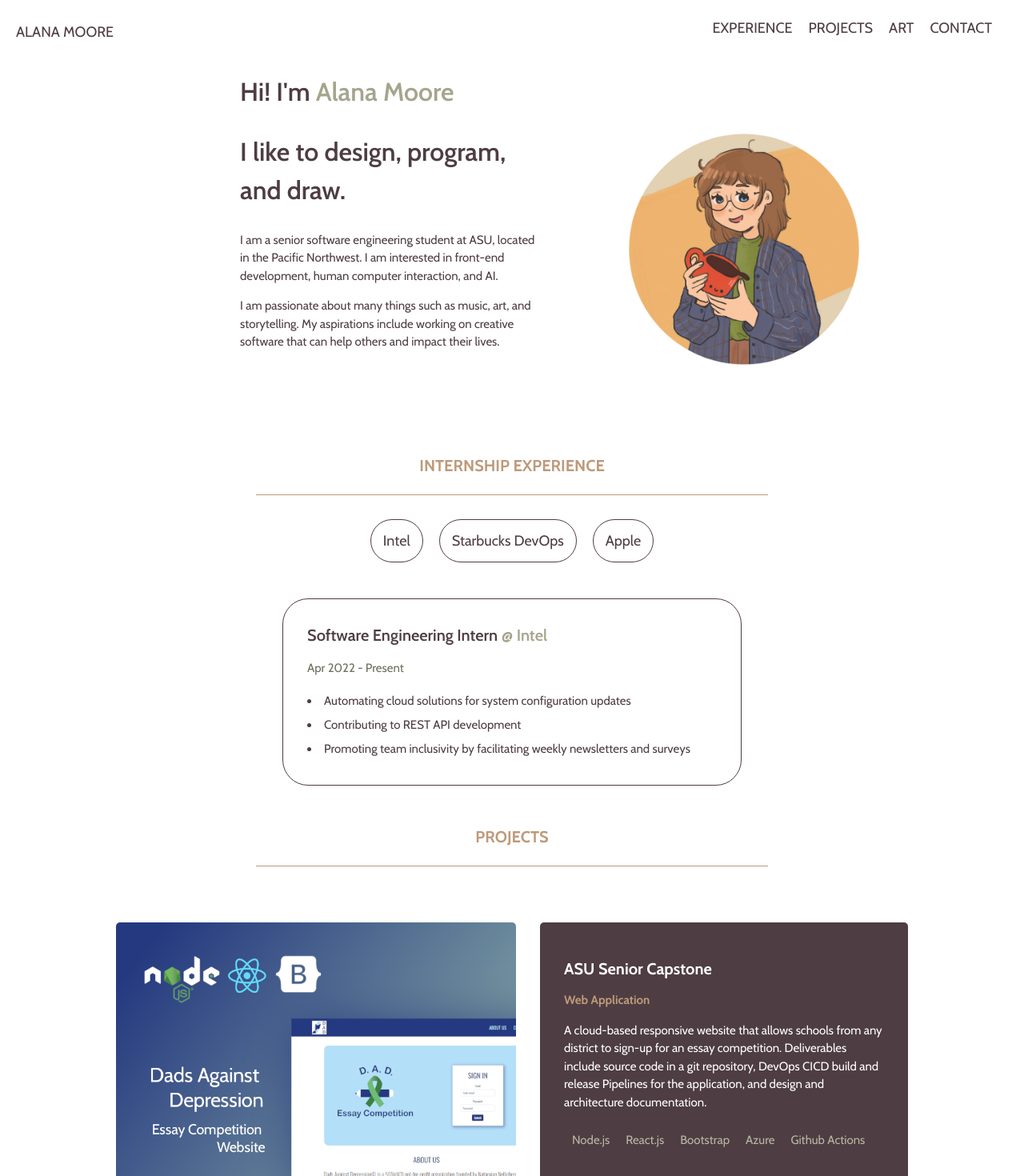
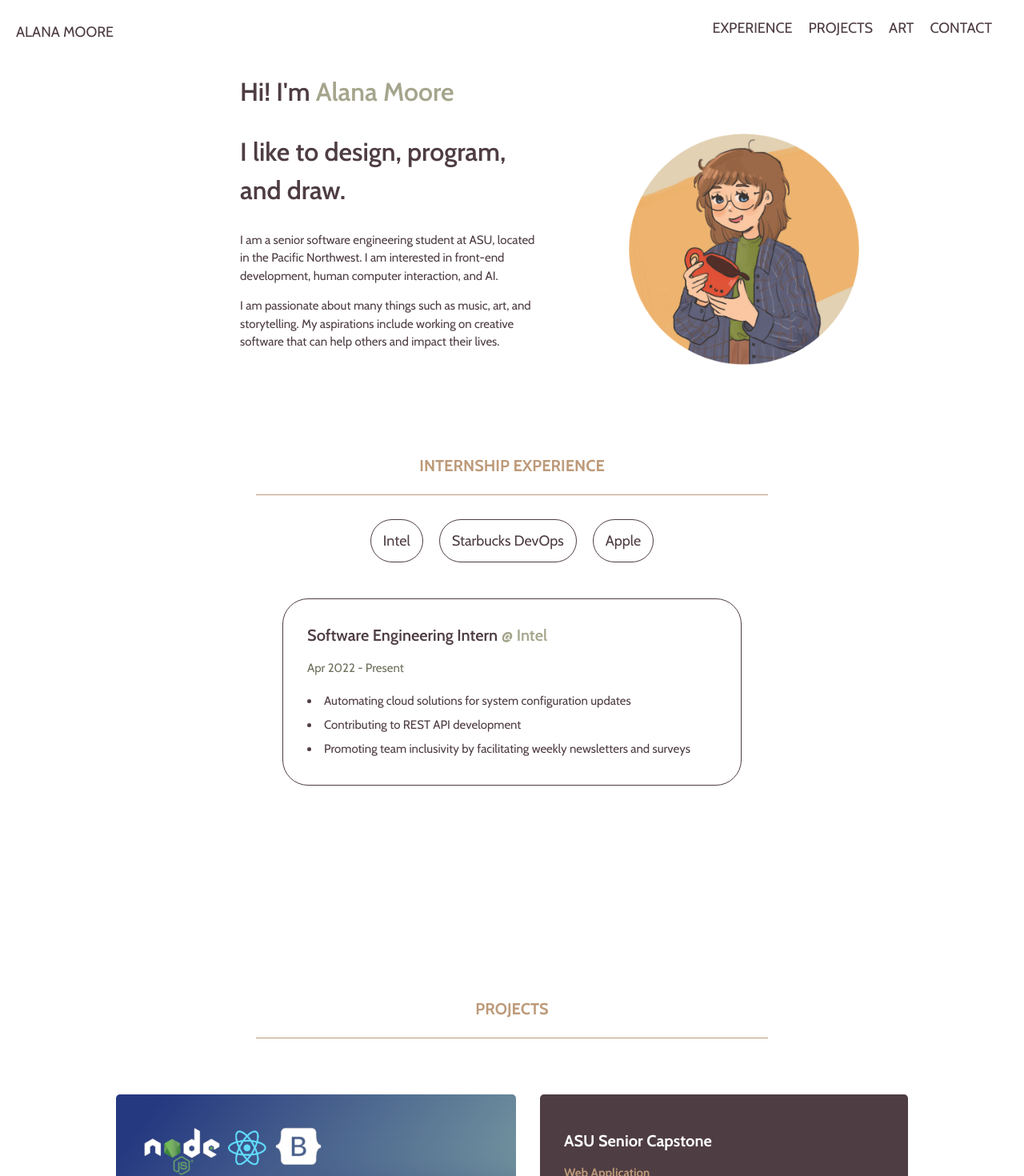
Before and after one commit to mooreala/react-portfolio, a React (Create React App) app: page / in a window 1280 px wide. Shown: the top 1470 px of the page at 80% size. Built offline with nearby package versions, Linux system fonts and the light colour scheme.

Commit message:
Change styling of experience buttons and height

```diff
--- a/src/experience/Experience.js
+++ b/src/experience/Experience.js
@@ -5,6 +5,13 @@
 
 const Jobs = styled.div`
   margin: 10px;
+  height: 400px;
+  @media (max-width: 1424px) {
+    height: 500px;
+  }
+  @media (max-width: 354px) {
+    height: 700px;
+  }
 `
 
 const MenuButton = styled.button`
@@ -19,11 +26,8 @@
   transition: all .2s ease-in;
   &:hover {
     border: 1px solid #BD9A7A;
-    color: #BD9A7A;
-    @media (min-width: 1000px) {
-      transform: scale(1.1, 1.1);
-      margin: 10px;
-    }
+    background-color: #BD9A7A;
+    color: white;
   }
   @media (max-width: 399px) {
     margin: 5px;
```
